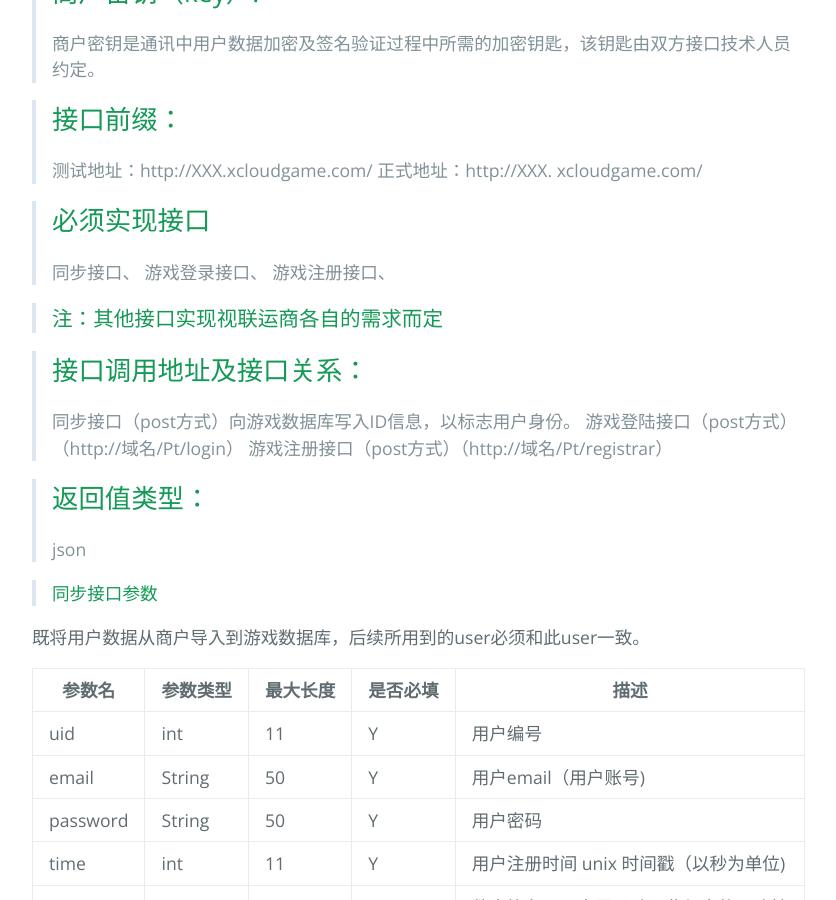
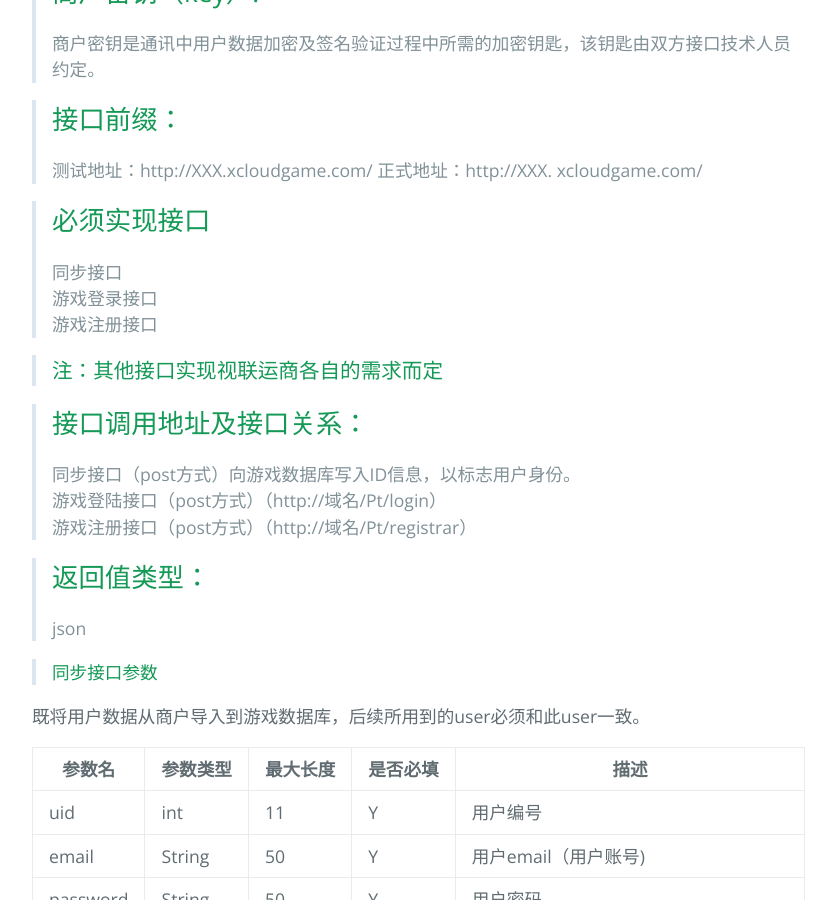
Before and after one commit to xcloudgame-developers/xcloudgame-developers.github.io, a Jekyll site: the page built from api/MicroEnd.md, in a window 1280 px wide and 900 px high, scrolled down 501 px. Shown: the whole window, without its empty margins (192-1028 px from the left). Built offline with Jekyll 4.4.1, drawn with Linux system fonts in a browser that asks for light colours; our own code applies the rules of GitHub Pages for plain Markdown files.

```diff
--- a/api/MicroEnd.md
+++ b/api/MicroEnd.md
@@ -12,16 +12,16 @@ Y---->必须,N---非必须
  正式地址：http://XXX. xcloudgame.com/
 
 >## 必须实现接口
- 同步接口、
- 游戏登录接口、
- 游戏注册接口、
+ 同步接口 <br/>
+ 游戏登录接口 <br/>
+ 游戏注册接口 <br/>
 
 >### 注：其他接口实现视联运商各自的需求而定
 
 >## 接口调用地址及接口关系：
- 同步接口（post方式）向游戏数据库写入ID信息，以标志用户身份。
- 游戏登陆接口（post方式）（http://域名/Pt/login）
- 游戏注册接口（post方式）（http://域名/Pt/registrar）
+ 同步接口（post方式）向游戏数据库写入ID信息，以标志用户身份。<br/>
+ 游戏登陆接口（post方式）（http://域名/Pt/login） <br/>
+ 游戏注册接口（post方式）（http://域名/Pt/registrar） <br/>
 
 >## 返回值类型：
  json
```
